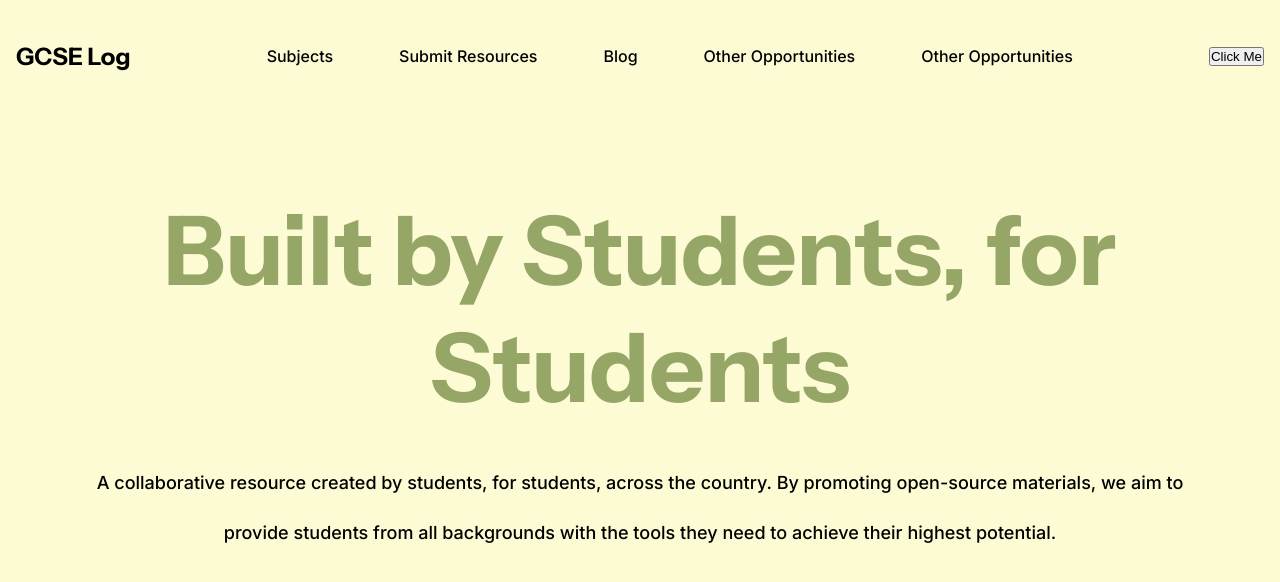
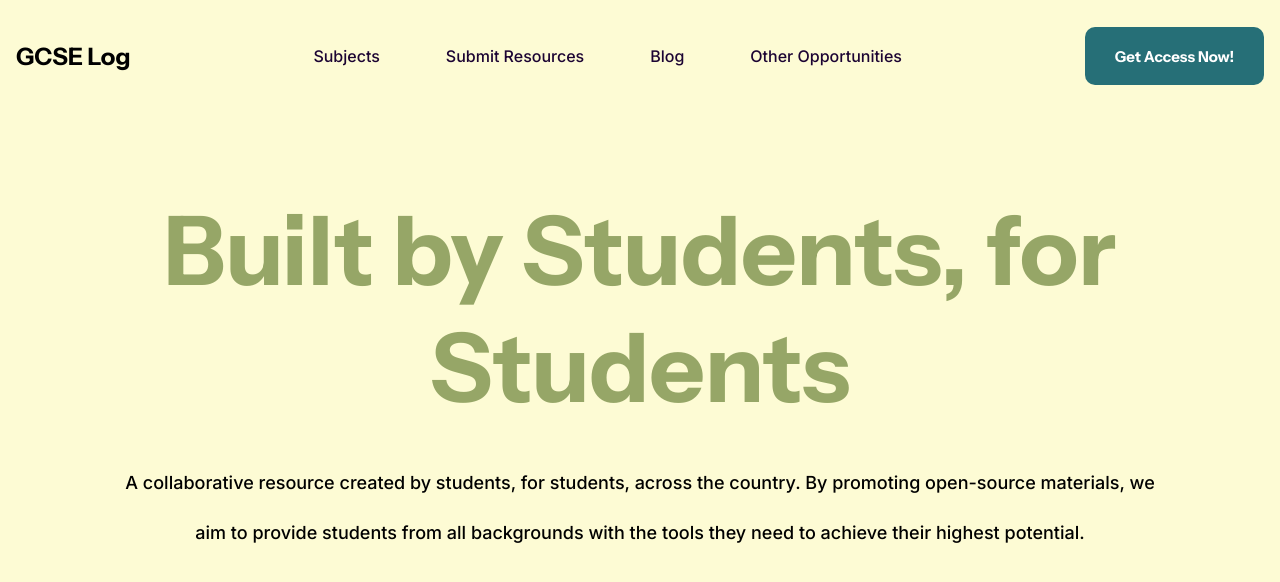
Before and after one commit to githubfan/gcselog, a Next.js app: page / in a window 1280 px wide. Shown: the top 582 px of the page. Built offline with nearby package versions, Linux system fonts and the light colour scheme.

Commit message:
Add Button to navbar design

```diff
--- a/src/app/components/navigation/navbar-styling.css
+++ b/src/app/components/navigation/navbar-styling.css
@@ -23,7 +23,7 @@
 
 
 .link {
-    color: black;
+    color: #1C0433;
     padding: 0.5rem;
     text-decoration: none;
 }
@@ -33,5 +33,12 @@
 }
 
 .navBtn {
-    margin-left: 0;
+    background-color: #266F77;
+    color: white;
+    padding: 1.3em 2em;
+    border: none;
+    border-radius: 10px;
+    font-family: 'Instrument Sans', sans-serif;
+    font-weight: 700;
+    font-size: 15px;
 }
--- a/src/app/components/navigation/navbar.js
+++ b/src/app/components/navigation/navbar.js
@@ -21,12 +21,10 @@ const Navbar = () => {
                 <Link className="link" href="/">
                     Other Opportunities
                 </Link>
-                <Link className="link" href="/">
-                    Other Opportunities
-                </Link>
+
             </div>
 
-            <button className="navBtn">Click Me</button>
+            <button className="navBtn">Get Access Now!</button>
         </nav>
 
     )
--- a/src/app/globals.css
+++ b/src/app/globals.css
@@ -19,7 +19,7 @@ body {
 
 .header-desc {
   text-align: center;
-  padding: 1rem 5rem;
+  padding: 1rem 6rem;
   line-height: 50px;
   font-size: 18px;
   font-weight: 500;
```
